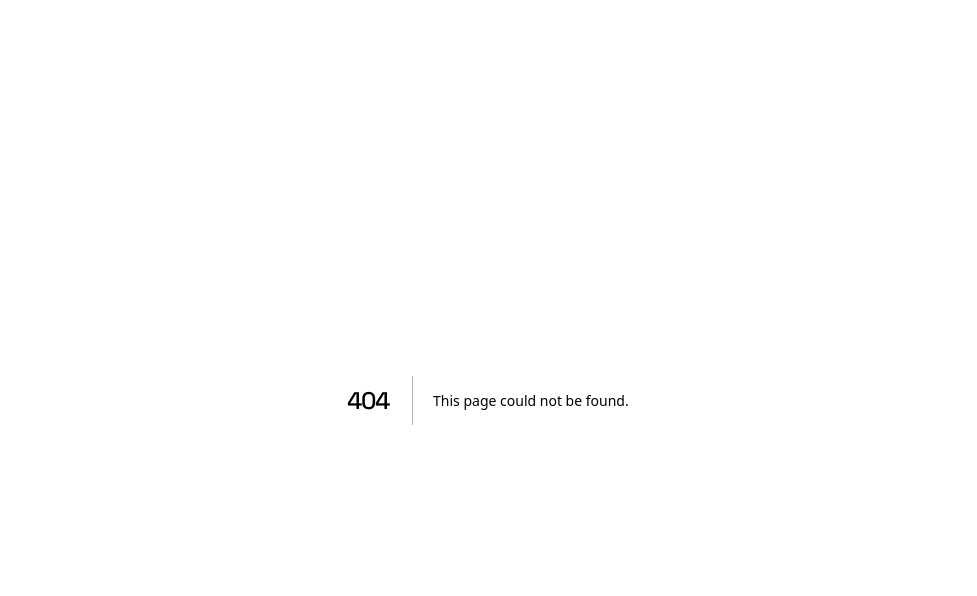
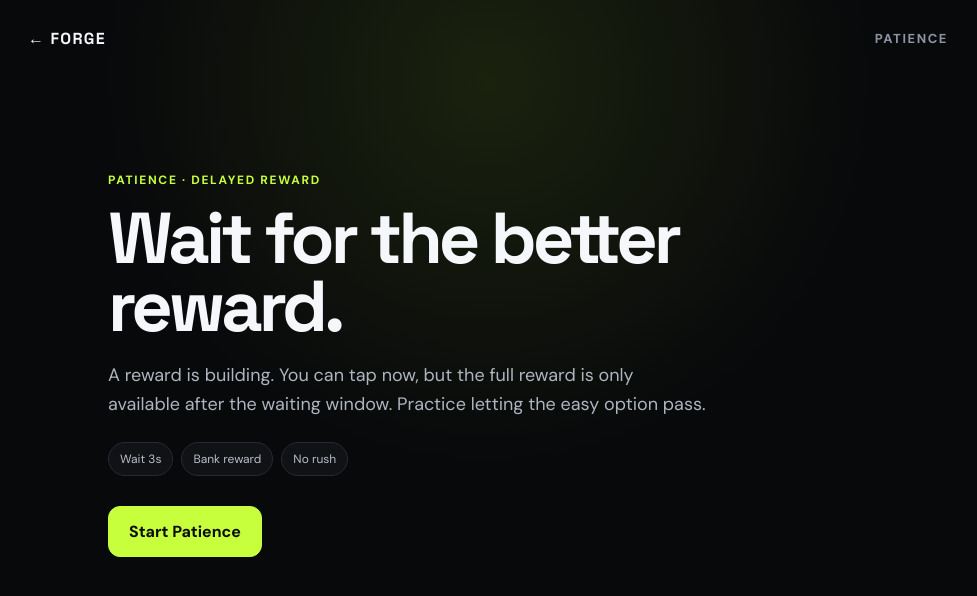
Before and after one commit to Nar-Lod/FORGE, a Next.js app: page /challenges/patience in a window 1280 px wide. Before the commit this address had no page. Shown: the top 596 px of the page, without its empty margins (152-1129 px from the left). Built offline with nearby package versions, Linux system fonts and the light colour scheme.

Commit message:
Build page training challenge

```diff
--- /dev/null
+++ b/app/challenges/patience/page.tsx
@@ -0,0 +1,93 @@
+"use client";
+
+import { useEffect, useMemo, useState } from "react";
+import Link from "next/link";
+
+const ROUNDS = 10;
+const WAIT_MS = 3000;
+const BANK_WINDOW_MS = 5000;
+
+export default function PatienceChallenge() {
+  const [started, setStarted] = useState(false);
+  const [finished, setFinished] = useState(false);
+  const [round, setRound] = useState(0);
+  const [elapsed, setElapsed] = useState(0);
+  const [banked, setBanked] = useState(0);
+  const [early, setEarly] = useState(0);
+  const [score, setScore] = useState(0);
+  const [roundStart, setRoundStart] = useState(0);
+
+  const beginRound = () => {
+    setElapsed(0);
+    setRoundStart(performance.now());
+  };
+
+  useEffect(() => {
+    if (!started || finished) return;
+    const timer = window.setInterval(() => {
+      const value = performance.now() - roundStart;
+      setElapsed(Math.min(value, BANK_WINDOW_MS));
+    }, 50);
+    return () => window.clearInterval(timer);
+  }, [started, finished, roundStart]);
+
+  const nextRound = (didBank: boolean) => {
+    if (didBank) setBanked((v) => v + 1);
+    if (round >= ROUNDS - 1) {
+      const finalBanked = banked + (didBank ? 1 : 0);
+      const finalEarly = early;
+      const result = Math.max(0, Math.min(100, Math.round((finalBanked / ROUNDS) * 80 + Math.max(0, 20 - finalEarly * 4))));
+      setScore(result);
+      setFinished(true);
+      return;
+    }
+    setRound((v) => v + 1);
+    window.setTimeout(beginRound, 120);
+  };
+
+  const choose = () => {
+    if (!started || finished) return;
+    if (elapsed < WAIT_MS) {
+      setEarly((v) => v + 1);
+      nextRound(false);
+    } else {
+      nextRound(true);
+    }
+  };
+
+  const begin = () => {
+    setStarted(true);
+    setFinished(false);
+    setRound(0);
+    setBanked(0);
+    setEarly(0);
+    setScore(0);
+    window.setTimeout(beginRound, 100);
+  };
+
+  const progress = Math.min(100, (elapsed / BANK_WINDOW_MS) * 100);
+  const ready = elapsed >= WAIT_MS;
+  const value = useMemo(() => ready ? "BANK" : "WAIT", [ready]);
+
+  useEffect(() => {
+    if (!finished) return;
+    const previous = JSON.parse(window.localStorage.getItem("forge.metrics") || "[[\"Focus\",0],[\"Control\",0],[\"Patience\",0],[\"Persistence\",0],[\"Consistency\",0]]") as [string, number][];
+    window.localStorage.setItem("forge.metrics", JSON.stringify(previous.map(([name, value]) => name === "Patience" ? [name, Math.max(value, score)] : [name, value])));
+  }, [finished, score]);
+
+  return (
+    <main className="game-shell">
+      <div className="game-topbar"><Link href="/" className="game-back">← FORGE</Link><div className="game-progress">{started && !finished ? `${round + 1}/${ROUNDS}` : "PATIENCE"}</div></div>
+      {!started && <section className="game-intro"><div className="eyebrow">PATIENCE · DELAYED REWARD</div><h1>Wait for the better reward.</h1><p>A reward is building. You can tap now, but the full reward is only available after the waiting window. Practice letting the easy option pass.</p><div className="rule-pills"><span>Wait 3s</span><span>Bank reward</span><span>No rush</span></div><button className="btn btn-primary" onClick={begin}>Start Patience</button></section>}
+      {started && !finished && <section className="game-stage">
+        <div className="target-card"><span>REWARD BUILDING</span><strong>{value}</strong></div>
+        <div className="patience-meter"><div className="patience-fill" style={{ width: `${progress}%` }} /></div>
+        <div className="patience-value">{ready ? "FULL REWARD AVAILABLE" : "WAITING FOR FULL VALUE…"}</div>
+        <button className={`btn ${ready ? "btn-primary" : "btn-secondary"} patience-action`} onClick={choose}>{ready ? "Bank full reward" : "Take the early option"}</button>
+        <div className="live-stats"><span>ROUND <b>{round + 1}</b></span><span>BANKED <b>{banked}</b></span><span>EARLY <b>{early}</b></span></div>
+        <p className="game-hint">{ready ? "You waited. Choose deliberately." : "Notice the urge to take the easy option. You do not have to obey it."}</p>
+      </section>}
+      {finished && <section className="result-card"><div className="eyebrow">PATIENCE COMPLETE</div><div className="result-score">{score}</div><div className="result-label">PATIENCE SCORE</div><div className="result-stats"><div><strong>{banked}</strong><span>full rewards</span></div><div><strong>{early}</strong><span>early choices</span></div><div><strong>{ROUNDS}</strong><span>rounds</span></div></div><p>{early === 0 ? "You consistently delayed the easy reward and waited for the full value." : "The useful signal is where you gave in early. Next time, notice the urge before choosing."}</p><div className="cta-row"><button className="btn btn-primary" onClick={begin}>Run once more</button><Link href="/" className="btn btn-secondary">I'm done</Link></div></section>}
+    </main>
+  );
+}
```
